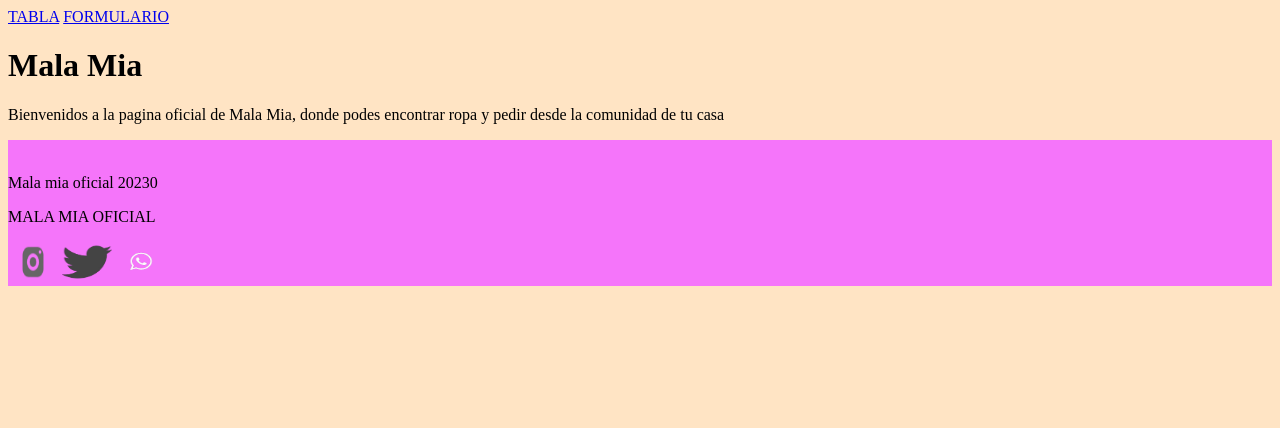
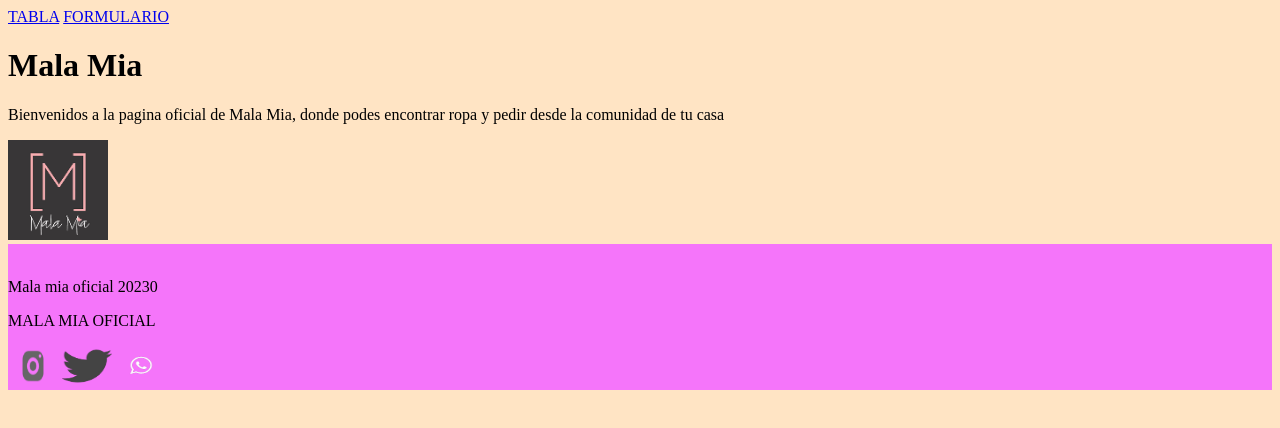
Before and after one commit to Agustinapelatti/evaluacion_de_dise-o, a plain HTML site: page index.html in a window 1280 px wide. Drawn offline with Linux system fonts and the light colour scheme.

Commit message:
Update index.html

```diff
--- a/index.html
+++ b/index.html
@@ -17,7 +17,7 @@
     <main>
         <h1>Mala Mia</h1>
         <p>Bienvenidos a la pagina oficial de Mala Mia, donde podes encontrar ropa y pedir desde la comunidad de tu casa</p>
-
+        <img src="img/descarga.png" alt="mala mia logo" height="100" width="100">
 
     </main>
 
```
